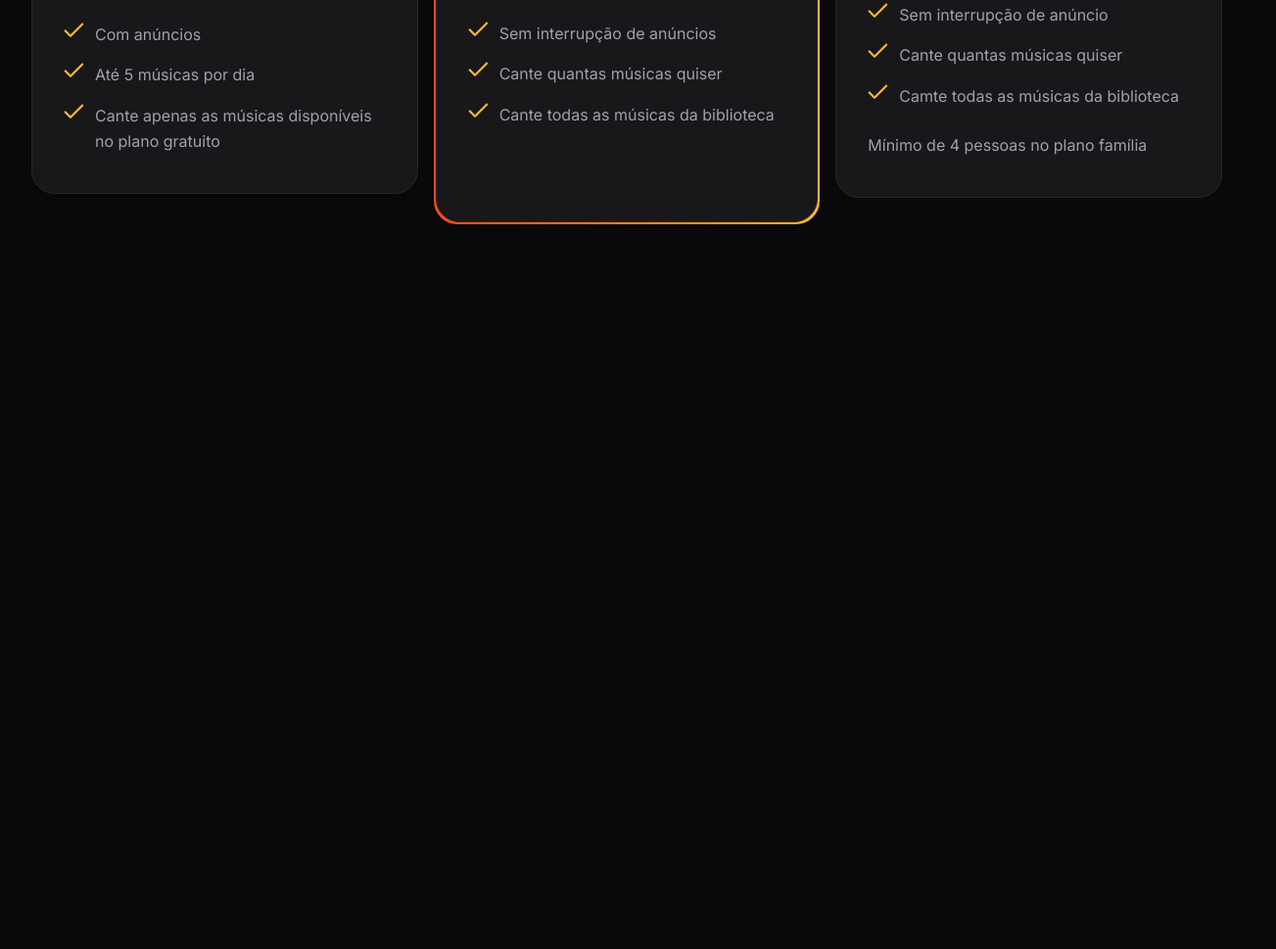
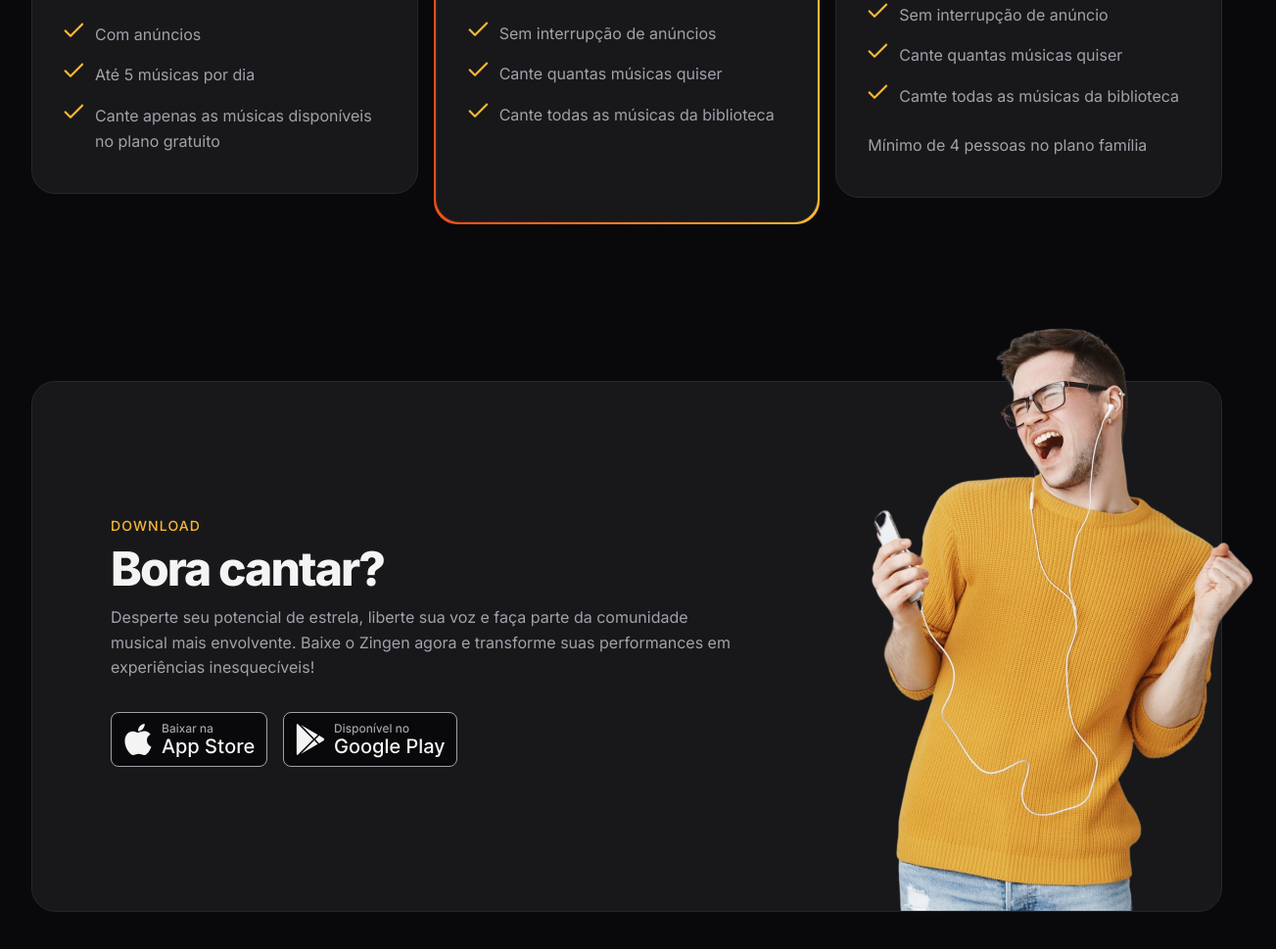
Before and after one commit to FilippoChiarion/zingen, a plain HTML site: page index.html in a window 1280 px wide. Shown: the part 3238-4207 px from the top of the page at 98% size, 1303 px wide, since content can reach past the window. Before the commit the page ends 3547 px from the top, so only its background shows below. Drawn offline with Linux system fonts and the light colour scheme.

Commit message:
download section

```diff
--- a/index.html
+++ b/index.html
@@ -167,5 +167,31 @@
     </div>
   </section>
 
+  <section id="download">
+    <div class="container py-xl">
+      <div class="card px-lg even-columns items-center">
+        <div>
+          <header>
+            <strong>download</strong>
+            <h2>Bora cantar?</h2>
+          </header>
+          <p>
+            Desperte seu potencial de estrela, liberte sua voz e faça parte da comunidade musical mais envolvente. Baixe o Zingen agora e transforme suas performances em experiências inesquecíveis!
+          </p>
+
+          <div class="buttons flex gap-1">
+            <a href="#">
+              <img src="assets/icons/button-appstore.svg" alt="Baixar da Apple Store">
+            </a>
+            <a href="#">
+              <img src="assets/icons/button-playstore.svg" alt="Baixar da Play Store">
+            </a>
+          </div>
+        </div>
+        <img src="assets/rapaz-ouvindo-musica-com-fones-de-ouvido-e-cantando-no-aplicativo-de-karaoke-removebg 1.png" alt="">
+      </div>
+    </div>
+  </section>
+
 </body>
 </html>
--- /dev/null
+++ b/styles/download.css
@@ -0,0 +1,31 @@
+#download {
+  .card {
+    padding: 3rem 1.5rem 15rem;
+    position: relative;
+    & > img {
+      width: 14.5rem;
+      position: absolute;
+      bottom: 0;
+      right: -3.5rem;
+    }
+  }
+
+  .buttons {
+    flex-wrap: wrap;
+    margin-top: 2rem;
+  }
+
+  @media (width >= 80em) {
+    .card {
+      padding: 8.75rem 5rem;
+
+      & > div:nth-child(1) {
+        max-width: 40rem;
+      }
+
+      & > img {
+        width: 29.125rem;
+      }
+    }
+  }
+}
--- a/styles/global.css
+++ b/styles/global.css
@@ -46,6 +46,8 @@ html {
   font-size: var(--fs-base);
   line-height: 1.6;
   color: var(--text-color-primary);
+
+  overflow-x: hidden;
 }
 
 body {
--- a/styles/index.css
+++ b/styles/index.css
@@ -9,3 +9,4 @@
 @import url(cards.css);
 @import url(features.css) (width >= 80em);
 @import url(pricing.css);
+@import url(download.css);
```
Also changed, not shown: assets/icons/button-appstore.svg (added), assets/icons/button-playstore.svg (added).
